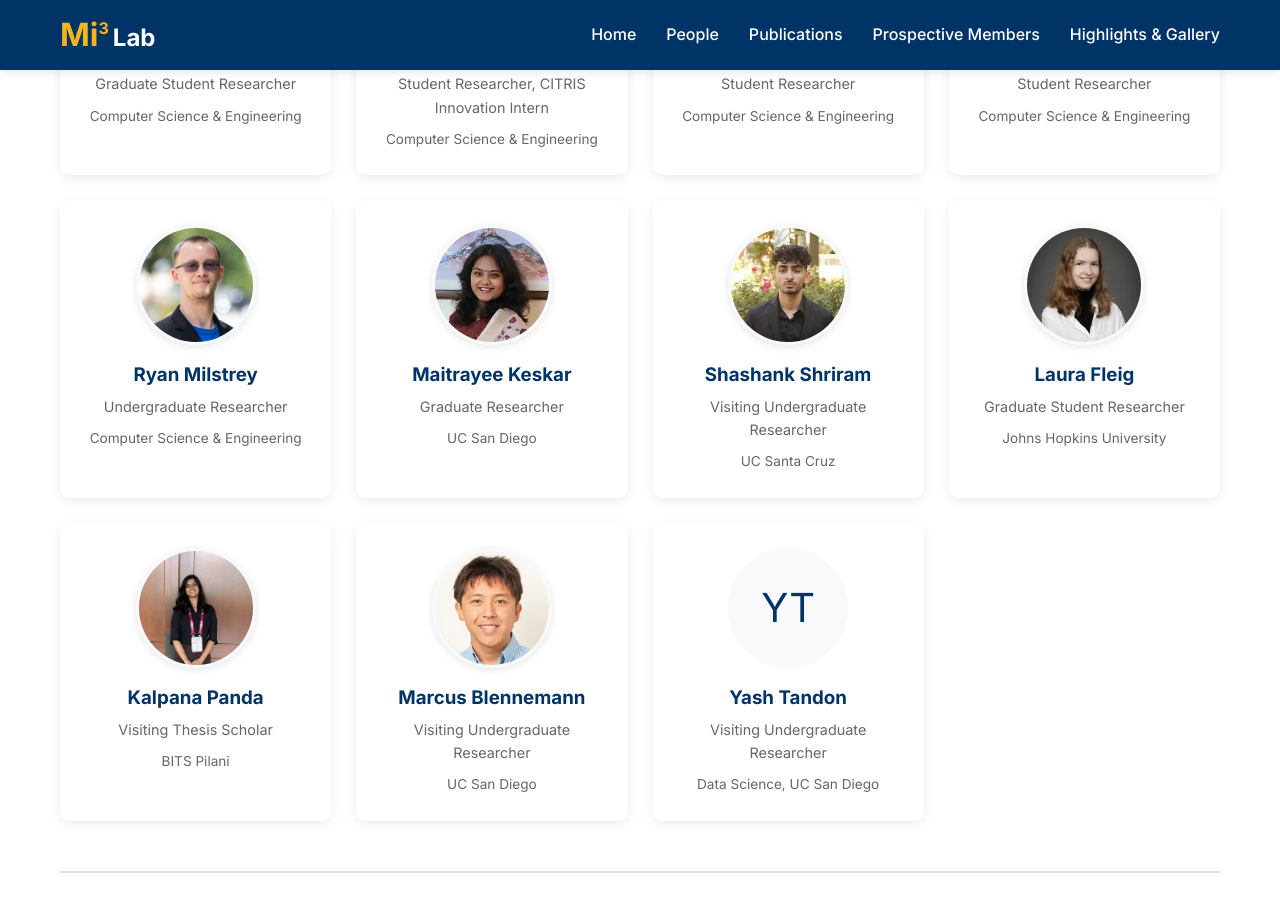
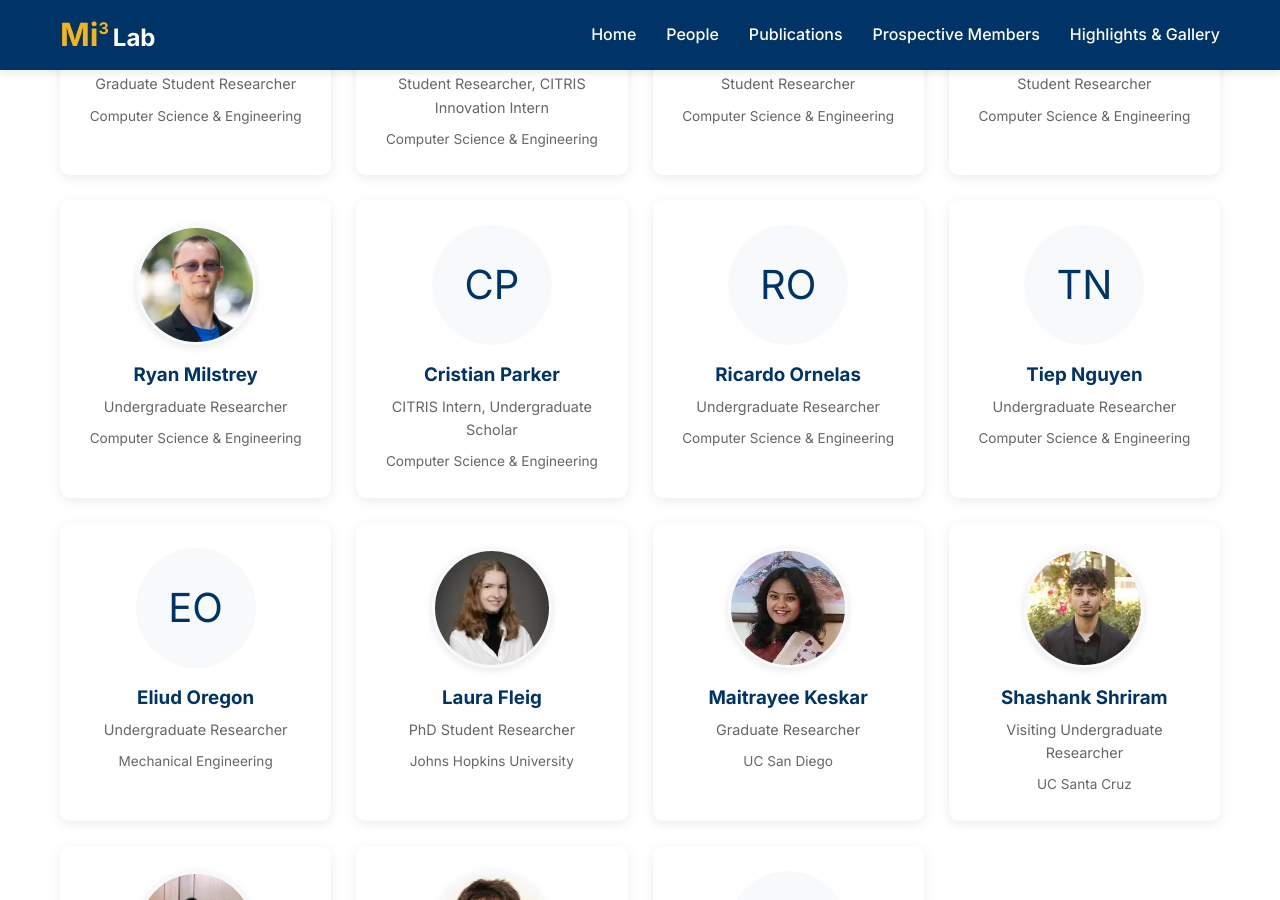
Before and after one commit to Mi3-Lab/mi3-lab.github.io, a Jekyll site: the page built from people.html, in a window 1280 px wide and 900 px high, scrolled down 817 px. Built offline with Jekyll 4.4.1, drawn with Linux system fonts in a browser that asks for light colours; some of the changed text lies outside the part shown.

Commit message:
Add new members and reorganize people page
- Add Cristian Parker (CITRIS Intern, Undergraduate Scholar, CSE)
- Add Ricardo Ornelas (Undergraduate Researcher, CSE)
- Add Tiep Nguyen (Undergraduate Researcher, CSE)
- Add Eliud Oregon (Undergraduate Researcher, Mechanical Engineering)
- Move Laura Fleig before visitors, update role to PhD Student Researcher
- Add Kobe Kimoto-Ross to alumni

Co-Authored-By: Claude Opus 4.5 <noreply@anthropic.com>

```diff
--- a/people.html
+++ b/people.html
@@ -77,6 +77,41 @@ title: People
     </div>
 
     <div class="person-card">
+      <div class="person-avatar">CP</div>
+      <h3>Cristian Parker</h3>
+      <p class="role">CITRIS Intern, Undergraduate Scholar</p>
+      <p class="affiliation">Computer Science & Engineering</p>
+    </div>
+
+    <div class="person-card">
+      <div class="person-avatar">RO</div>
+      <h3>Ricardo Ornelas</h3>
+      <p class="role">Undergraduate Researcher</p>
+      <p class="affiliation">Computer Science & Engineering</p>
+    </div>
+
+    <div class="person-card">
+      <div class="person-avatar">TN</div>
+      <h3>Tiep Nguyen</h3>
+      <p class="role">Undergraduate Researcher</p>
+      <p class="affiliation">Computer Science & Engineering</p>
+    </div>
+
+    <div class="person-card">
+      <div class="person-avatar">EO</div>
+      <h3>Eliud Oregon</h3>
+      <p class="role">Undergraduate Researcher</p>
+      <p class="affiliation">Mechanical Engineering</p>
+    </div>
+
+    <div class="person-card">
+      <img src="/assets/images/people/laura.webp" alt="Laura Fleig" class="person-avatar">
+      <h3>Laura Fleig</h3>
+      <p class="role">PhD Student Researcher</p>
+      <p class="affiliation">Johns Hopkins University</p>
+    </div>
+
+    <div class="person-card">
       <img src="/assets/images/people/maitrayee.webp" alt="Maitrayee Keskar" class="person-avatar">
       <h3>Maitrayee Keskar</h3>
       <p class="role">Graduate Researcher</p>
@@ -88,13 +123,6 @@ title: People
       <h3>Shashank Shriram</h3>
       <p class="role">Visiting Undergraduate Researcher</p>
       <p class="affiliation">UC Santa Cruz</p>
-    </div>
-
-    <div class="person-card">
-      <img src="/assets/images/people/laura.webp" alt="Laura Fleig" class="person-avatar">
-      <h3>Laura Fleig</h3>
-      <p class="role">Graduate Student Researcher</p>
-      <p class="affiliation">Johns Hopkins University</p>
     </div>
 
     <div class="person-card">
@@ -166,6 +194,10 @@ title: People
         <span class="alumni-name">Anas Saaed</span>
         <span class="alumni-details">Undergraduate Researcher &rarr; Bonsai Robotics</span>
       </li>
+      <li>
+        <span class="alumni-name">Kobe Kimoto-Ross</span>
+        <span class="alumni-details">Undergraduate Researcher</span>
+      </li>
     </ul>
   </div>
 </div>
```
